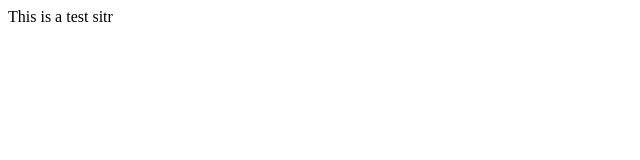
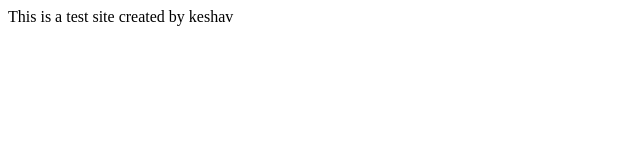
Before and after one commit to keshavaranjan/hello-world, a plain HTML site: page index.html in a window 1280 px wide. Shown: the whole page, without its empty margins (0-640 px from the left). Drawn offline with Linux system fonts and the light colour scheme.

Commit message:
Update index.html
expermenting continues....

```diff
--- a/index.html
+++ b/index.html
@@ -1,3 +1,3 @@
 <html>
-This is a test sitr
+This is a test site created by keshav
 </html>
```
